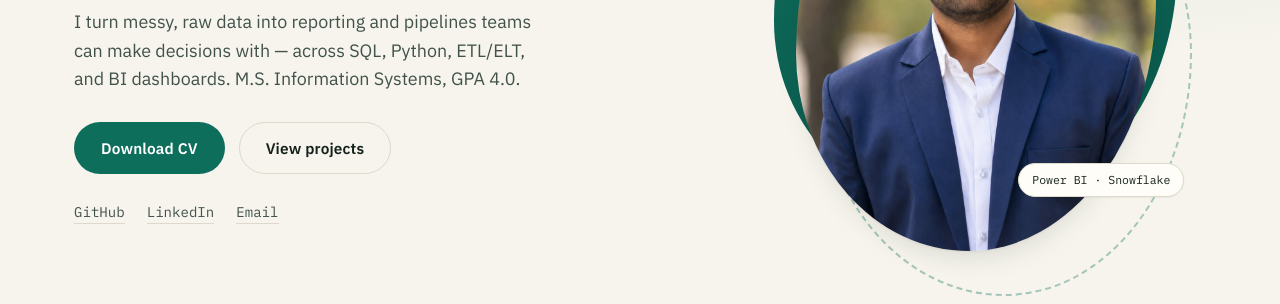
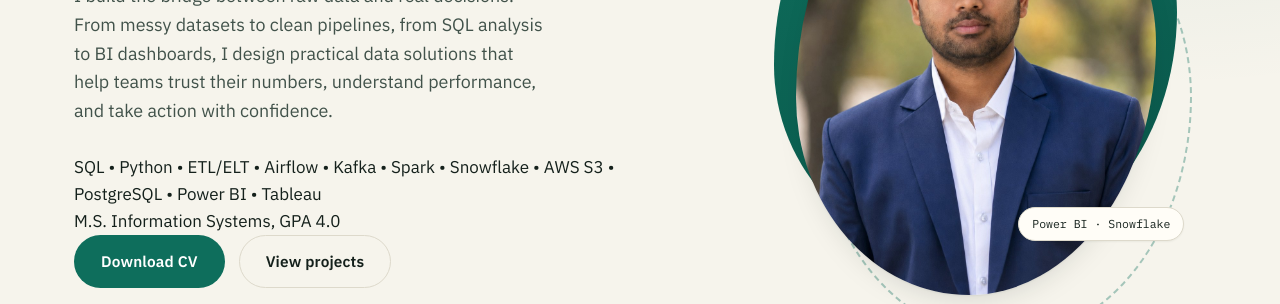
Before and after one commit to Arkala20/portfolio, a plain HTML site: page index.html in a window 1280 px wide. Shown: the part 336-640 px from the top of the page. Drawn offline with Linux system fonts and the light colour scheme.

Commit message:
Revise hero text and add skills in index.html
Updated the hero section to provide a clearer description of data expertise and added a skills list.

```diff
--- a/index.html
+++ b/index.html
@@ -52,11 +52,18 @@
           <p class="hero__eyebrow">Hello, I'm</p>
           <h1 class="hero__name">Arkala Sai&nbsp;Vikas</h1>
           <p class="hero__role">Data Analyst &amp; Data Engineer</p>
-          <p class="hero__lede">
-            I turn messy, raw data into reporting and pipelines teams can make decisions with —
-            across SQL, Python, ETL/ELT, and BI dashboards. M.S. Information Systems, GPA&nbsp;4.0.
-          </p>
+       <p class="hero__lede">
+  I build the bridge between raw data and real decisions.
+  From messy datasets to clean pipelines, from SQL analysis to BI dashboards, I design practical data solutions that help teams trust their numbers, understand performance, and take action with confidence.
+</p>
 
+<p class="hero__stack">
+  SQL • Python • ETL/ELT • Airflow • Kafka • Spark • Snowflake • AWS S3 • PostgreSQL • Power BI • Tableau
+</p>
+
+<p class="hero__meta">
+  M.S. Information Systems, GPA&nbsp;4.0
+</p>
           <div class="hero__actions">
             <a class="btn btn--primary" href="resume.pdf" target="_blank" rel="noopener">Download CV</a>
             <a class="btn btn--ghost" href="#projects">View projects</a>
```
